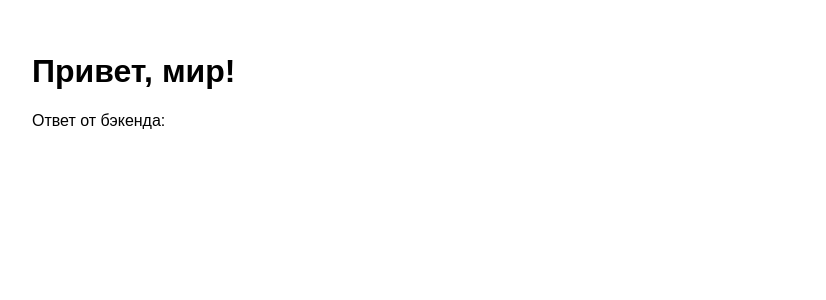
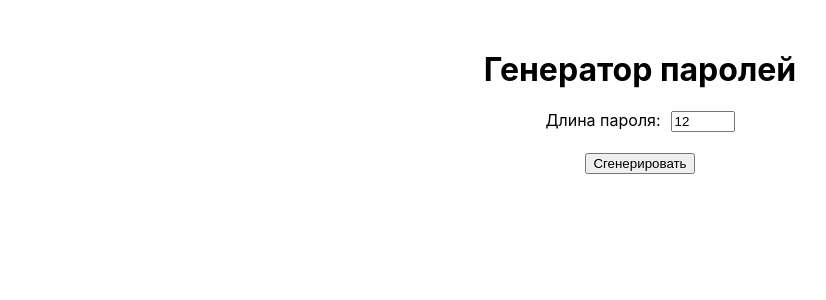
Before and after one commit to vasiliipm/firstprojectfrontend, a React (Create React App) app: page / in a window 1280 px wide. Shown: the top 300 px of the page, without its empty margins (0-826 px from the left). Built offline with nearby package versions, Linux system fonts and the light colour scheme; no server answers.

Commit message:
Password generator release Frontend

```diff
--- a/src/App.js
+++ b/src/App.js
@@ -1,19 +1,67 @@
-import { useEffect, useState } from "react";
+import React, { useState } from 'react';
 
 function App() {
-  const [message, setMessage] = useState("");
+  const [length, setLength] = useState(12);
+  const [password, setPassword] = useState('');
+  const [copied, setCopied] = useState(false);
 
-  useEffect(() => {
-    fetch("https://firstprojectbackend-oyfq.onrender.com/api/message")  // Пока локально
-      .then(res => res.json())
-      .then(data => setMessage(data.message))
-      .catch(err => console.error("Ошибка:", err));
-  }, []);
+  const generatePassword = async () => {
+    try {
+      const response = await fetch('https://firstprojectbackend-oyfq.onrender.com/api/generate-password', {
+        method: 'POST',
+        headers: {
+          'Content-Type': 'application/json'
+        },
+        body: JSON.stringify({ length: parseInt(length) })
+      });
+
+      if (!response.ok) {
+        throw new Error('Ошибка при генерации пароля');
+      }
+
+      const data = await response.json();
+      setPassword(data.password);
+      setCopied(false);
+    } catch (error) {
+      console.error(error.message);
+    }
+  };
+
+  const copyToClipboard = async () => {
+    if (!password) return;
+    try {
+      await navigator.clipboard.writeText(password);
+      setCopied(true);
+    } catch (err) {
+      console.error('Ошибка при копировании:', err);
+    }
+  };
 
   return (
-    <div style={{ padding: "2rem", fontFamily: "sans-serif" }}>
-      <h1>Привет, мир!</h1>
-      <p>Ответ от бэкенда: {message}</p>
+    <div style={{ maxWidth: 500, margin: '50px auto', textAlign: 'center' }}>
+      <h1>Генератор паролей</h1>
+      <label>
+        Длина пароля:
+        <input
+          type="number"
+          value={length}
+          min="4"
+          max="128"
+          onChange={(e) => setLength(e.target.value)}
+          style={{ marginLeft: 10 }}
+        />
+      </label>
+      <br /><br />
+      <button onClick={generatePassword}>Сгенерировать</button>
+      <br /><br />
+      {password && (
+        <>
+          <input value={password} readOnly style={{ width: '100%' }} />
+          <br />
+          <button onClick={copyToClipboard}>Скопировать</button>
+          {copied && <p style={{ color: 'green' }}>Скопировано!</p>}
+        </>
+      )}
     </div>
   );
 }
```
